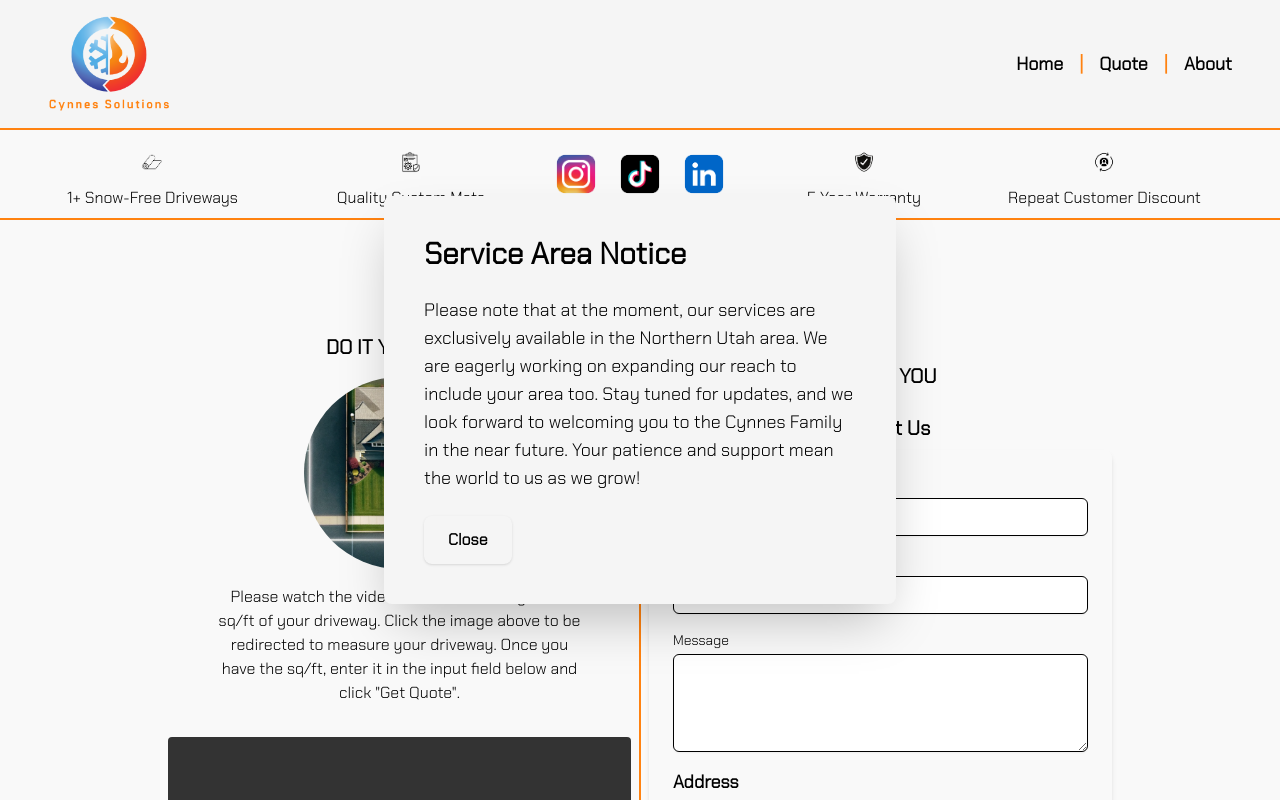
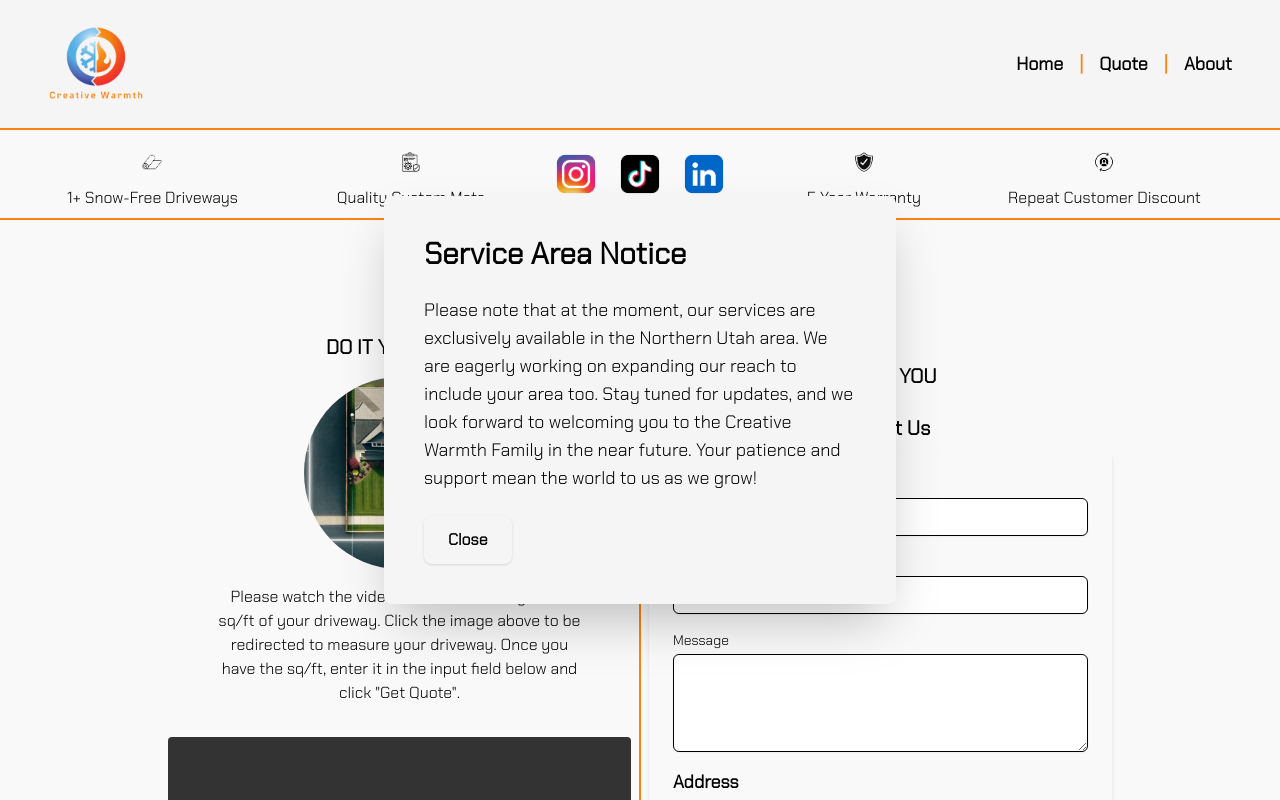
Before and after one commit to Calebcochranebil/cynnes-solutions, a React (Create React App) app: page /quote in a window 1280 px wide. Shown: the top 800 px of the page. Built offline with nearby package versions, Linux system fonts and the light colour scheme; grey boxes are pictures that could not be loaded.

Commit message:
pictureformat

```diff
--- a/src/components/Footer.jsx
+++ b/src/components/Footer.jsx
@@ -4,7 +4,7 @@ export default function Footer() {
     return (
         <footer className="flex justify-center text-align pt-20 pb-2">
             <p className="p-2 bg-grayDark rounded-xl text-whitesmoke shadow-md">
-                &copy; 2024 Cynnes Solutions. All rights reserved.
+                &copy; 2024 Creative Warmth. All rights reserved.
             </p>
         </footer>
     );
--- a/src/components/Home.jsx
+++ b/src/components/Home.jsx
@@ -25,7 +25,7 @@ export default function Home() {
     return (
         <>
             <div
-                className="min-h-[650px] bg-no-repeat bg-cover bg-center md:bg-auto lg:min-h-screen"
+                className="min-h-[650px] bg-no-repeat bg-cover bg-center lg:min-h-screen"
                 style={{ backgroundImage: `url(${homeImage})` }}
             >
                 <div className="flex flex-col mt-32">
--- a/src/components/Modal.jsx
+++ b/src/components/Modal.jsx
@@ -1,9 +1,8 @@
-import React, { useRef, useEffect} from "react";
+import React, { useRef, useEffect } from "react";
 
 import PropTypes from "prop-types";
 
 function Modal({ isOpen, onClose }) {
-
     const modalRef = useRef();
 
     useEffect(() => {
@@ -22,12 +21,14 @@ function Modal({ isOpen, onClose }) {
         };
     }, [isOpen, onClose]);
 
-
     if (!isOpen) return null;
 
     return (
         <div className="fixed inset-0 bg-black bg-opacity-60 flex justify-center items-center px-4 z-10">
-            <div ref={modalRef} className="bg-whitesmoke dark:bg-gray-800 p-6 md:p-10 rounded-lg shadow-2xl space-y-6 max-w-lg w-full">
+            <div
+                ref={modalRef}
+                className="bg-whitesmoke dark:bg-gray-800 p-6 md:p-10 rounded-lg shadow-2xl space-y-6 max-w-lg w-full"
+            >
                 <h2 className="text-2xl md:text-3xl font-bold text-gray-800 dark:text-white">
                     Service Area Notice
                 </h2>
@@ -36,8 +37,8 @@ function Modal({ isOpen, onClose }) {
                     available in the Northern Utah area. We are eagerly working
                     on expanding our reach to include your area too. Stay tuned
                     for updates, and we look forward to welcoming you to the
-                    Cynnes Family in the near future. Your patience and support
-                    mean the world to us as we grow!
+                    Creative Warmth Family in the near future. Your patience and
+                    support mean the world to us as we grow!
                 </p>
                 <button
                     type="button"
--- a/src/components/NavBar.jsx
+++ b/src/components/NavBar.jsx
@@ -12,7 +12,7 @@ export default function NavBar() {
                 <Link to="/" className="flex-none">
                     <img
                         src={logo}
-                        alt="Cynnes Solutions Logo"
+                        alt="Creative Warmth Logo"
                         className="h-24 md:pl-6 lg:pl-8 "
                     />
                 </Link>
```
Also changed, not shown: src/images/Creative Warmth.png (deleted), src/images/creative-warmth-logo.png. Lines whose indentation alone changed are shown as unchanged.
